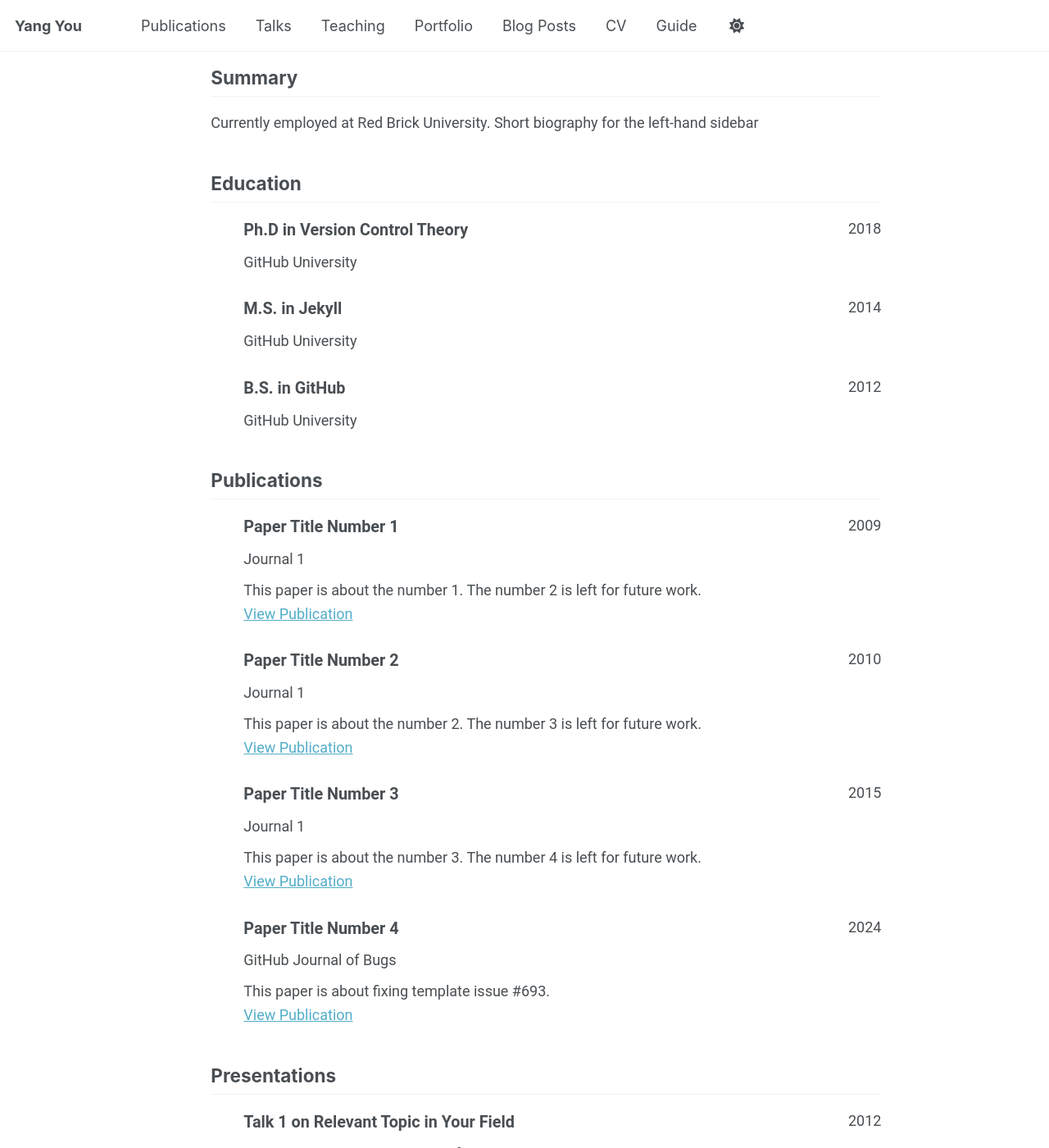
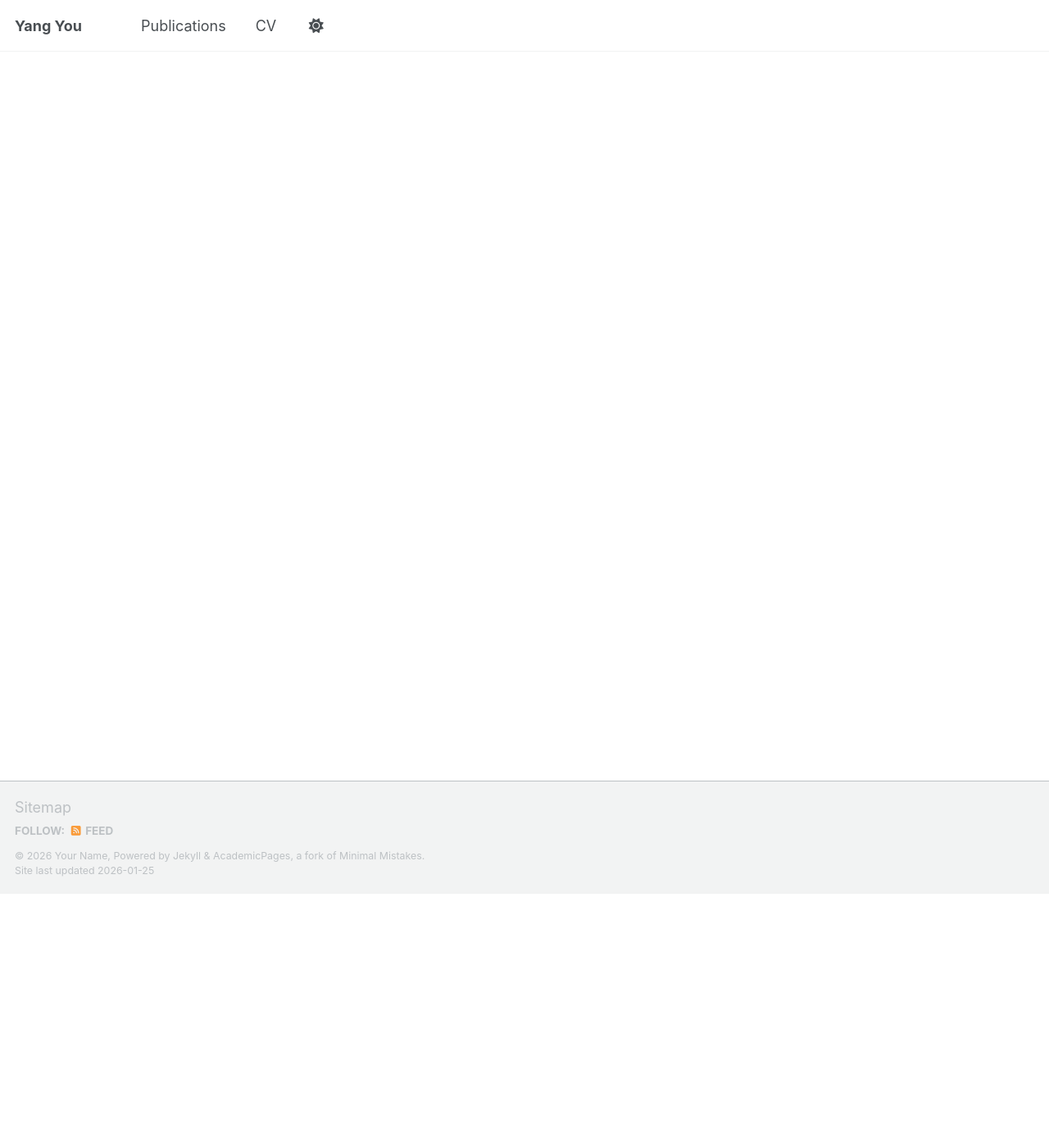
Before and after one commit to yangyou95/yangyou95.github.io, a Jekyll site: the page built from _pages/cv-json.md, in a window 1280 px wide and 1400 px high, scrolled down 310 px. Shown: the whole window at 82% size. Built offline with Jekyll 4.4.1, drawn with Linux system fonts in a browser that asks for light colours; a script bundle is joined from its source files by our own code; library files that are not in the unit come from our copies; some of the changed text lies outside the part shown.

```diff
--- a/_data/cv.json
+++ b/_data/cv.json
@@ -1,152 +1,9 @@
 {
-  "basics": {
-    "name": "Your Sidebar Name",
-    "email": "none@example.org",
-    "phone": "",
-    "website": "https://academicpages.github.io",
-    "summary": "Currently employed at Red Brick University. Short biography for the left-hand sidebar",
-    "location": {
-      "address": "",
-      "postalCode": "",
-      "city": "Earth",
-      "countryCode": "US",
-      "region": ""
-    },
-    "profiles": [
-      {
-        "network": "Google Scholar",
-        "username": "",
-        "url": "https://scholar.google.com/citations?user=PS_CX0AAAAAJ"
-      },
-      {
-        "network": "ORCID",
-        "username": "",
-        "url": "https://orcid.org/yourorcidurl"
-      },
-      {
-        "network": "GitHub",
-        "username": "academicpages",
-        "url": "https://github.com/academicpages"
-      }
-    ]
-  },
-  "work": [],
-  "education": [
+  "CV": [
     {
-      "institution": "GitHub University",
-      "area": "Ph.D in Version Control Theory",
-      "studyType": "",
-      "startDate": "",
-      "endDate": "2018",
-      "gpa": null,
-      "courses": []
-    },
-    {
-      "institution": "GitHub University",
-      "area": "M.S. in Jekyll",
-      "studyType": "",
-      "startDate": "",
-      "endDate": "2014",
-      "gpa": null,
-      "courses": []
-    },
-    {
-      "institution": "GitHub University",
-      "area": "B.S. in GitHub",
-      "studyType": "",
-      "startDate": "",
-      "endDate": "2012",
-      "gpa": null,
-      "courses": []
-    }
-  ],
-  "skills": [],
-  "languages": [],
-  "interests": [],
-  "references": [],
-  "publications": [
-    {
-      "name": "Paper Title Number 1",
-      "publisher": "Journal 1",
-      "releaseDate": "2009-10-01",
-      "website": "https://academicpages.github.io/files/paper1.pdf",
-      "summary": "This paper is about the number 1. The number 2 is left for future work."
-    },
-    {
-      "name": "Paper Title Number 2",
-      "publisher": "Journal 1",
-      "releaseDate": "2010-10-01",
-      "website": "https://academicpages.github.io/files/paper2.pdf",
-      "summary": "This paper is about the number 2. The number 3 is left for future work."
-    },
-    {
-      "name": "Paper Title Number 3",
-      "publisher": "Journal 1",
-      "releaseDate": "2015-10-01",
-      "website": "https://academicpages.github.io/files/paper3.pdf",
-      "summary": "This paper is about the number 3. The number 4 is left for future work."
-    },
-    {
-      "name": "Paper Title Number 4",
-      "publisher": "GitHub Journal of Bugs",
-      "releaseDate": "2024-02-17",
-      "website": "https://academicpages.github.io/files/paper3.pdf",
-      "summary": "This paper is about fixing template issue #693."
-    }
-  ],
-  "presentations": [
-    {
-      "name": "Talk 1 on Relevant Topic in Your Field",
-      "event": "UC San Francisco, Department of Testing",
-      "date": "2012-03-01",
-      "location": "San Francisco, CA, USA",
-      "description": ""
-    },
-    {
-      "name": "Tutorial 1 on Relevant Topic in Your Field",
-      "event": "UC-Berkeley Institute for Testing Science",
-      "date": "2013-03-01",
-      "location": "Berkeley, CA, USA",
-      "description": ""
-    },
-    {
-      "name": "Talk 2 on Relevant Topic in Your Field",
-      "event": "London School of Testing",
-      "date": "2014-02-01",
-      "location": "London, UK",
-      "description": ""
-    },
-    {
-      "name": "Conference Proceeding talk 3 on Relevant Topic in Your Field",
-      "event": "Testing Institute of America 2014 Annual Conference",
-      "date": "2014-03-01",
-      "location": "Los Angeles, CA, USA",
-      "description": ""
-    }
-  ],
-  "teaching": [
-    {
-      "course": "Teaching experience 1",
-      "institution": "University 1, Department",
-      "date": "2014-01-01",
-      "role": "Undergraduate course",
-      "description": ""
-    },
-    {
-      "course": "Teaching experience 2",
-      "institution": "University 1, Department",
-      "date": "2015-01-01",
-      "role": "Workshop",
-      "description": ""
-    }
-  ],
-  "portfolio": [
-    {
-      "name": "Portfolio item number 1",
-      "category": "portfolio",
-      "date": "",
-      "url": "",
-      "description": "Short description of portfolio item number 1<br/><img src='/images/500x300.png'>"
+      "name": "CV (eng)",
+      "releaseDate": "2026-01-25",
+      "website": "https://academicpages.github.io/files/You_Yang_CV.pdf",
     }
   ]
 }
```
Also changed, not shown: _data/navigation.yml (+10 -10 lines), 1 other file.
